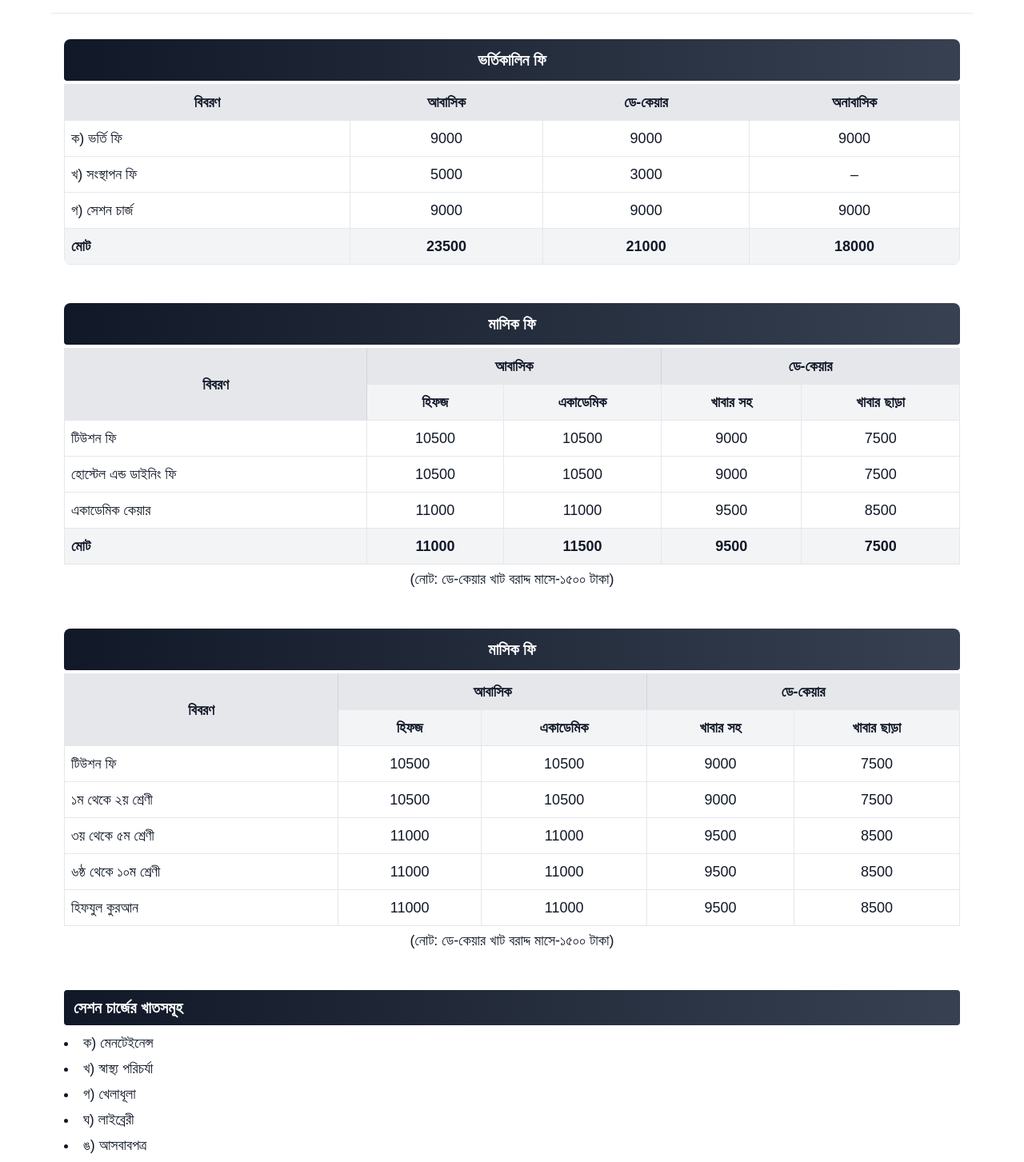
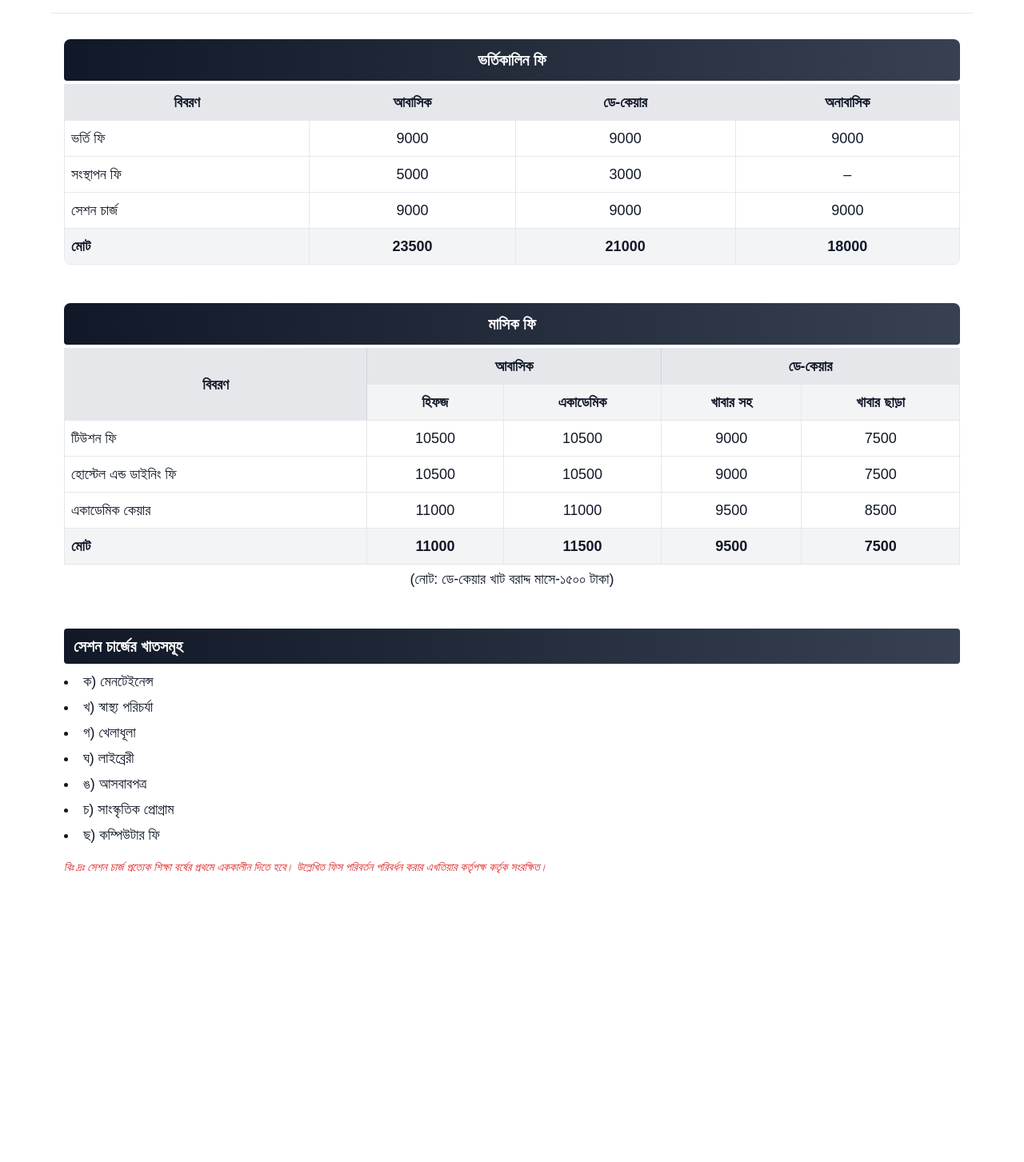
Before and after one commit to arifbillah0156/DAMM, a Next.js app: page /AdmissionFee in a window 1280 px wide. Shown: the top 1453 px of the page at 80% size. After the commit the page ends 1158 px from the top, so only its background shows below. Built offline with nearby package versions, Linux system fonts and the light colour scheme; a web font is replaced by a local one.

Commit message:
editq4cx45a4ca

```diff
--- a/app/AdmissionFee/page.jsx
+++ b/app/AdmissionFee/page.jsx
@@ -23,9 +23,9 @@ export default function AdmissionFees() {
                     </thead>
                     <tbody>
                         {[
-                            ["ক) ভর্তি ফি", 9000, 9000, 9000],
-                            ["খ) সংস্থাপন ফি", 5000, 3000, "–"],
-                            ["গ) সেশন চার্জ", 9000, 9000, 9000],
+                            ["ভর্তি ফি", 9000, 9000, 9000],
+                            ["সংস্থাপন ফি", 5000, 3000, "–"],
+                            ["সেশন চার্জ", 9000, 9000, 9000],
                             ["মোট", 23500, 21000, 18000],
                         ].map(([title, res, nonres, daycare], idx) => (
                             <tr
@@ -45,7 +45,7 @@ export default function AdmissionFees() {
 
             {/* আবাসন ও খাবার খরচ */}
             <div className="overflow-x-auto mb-12 rounded-lg">
-                <h3 className="text-xl font-semibold mb-1 bg-gradient-to-r from-gray-900 to-gray-700 text-white py-3 rounded text-center">
+                <h3 className="text-xl max-w-full font-semibold mb-1 bg-gradient-to-r from-gray-900 to-gray-700 text-white py-3 rounded text-center">
                     মাসিক ফি
                 </h3>
                 <table className="table-auto w-full border border-gray-300">
@@ -84,45 +84,7 @@ export default function AdmissionFees() {
             </div>
 
 
-            {/* আবাসন ও খাবার খরচ */}
-            <div className="overflow-x-auto mb-12 rounded-lg">
-                <h3 className="text-xl font-semibold mb-1 bg-gradient-to-r from-gray-900 to-gray-700 text-white py-3 rounded text-center">
-                    মাসিক ফি
-                </h3>
-                <table className="table-auto w-full border border-gray-300">
-                    <thead>
-                        <tr className="bg-gray-200">
-                            <th rowSpan="2" className="border p-2 text-center align-middle border-r-gray-300">বিবরণ</th>
-                            <th colSpan="2" className="border p-2 text-center border-r-gray-300">আবাসিক</th>
-                            <th colSpan="2" className="border p-2 text-center">ডে-কেয়ার</th>
-                        </tr>
-                        <tr className="bg-gray-100">
-                            <th className="border p-2 text-center">হিফজ</th>
-                            <th className="border p-2 text-center">একাডেমিক</th>
-                            <th className="border p-2 text-center">খাবার সহ</th>
-                            <th className="border p-2 text-center">খাবার ছাড়া</th>
-                        </tr>
-                    </thead>
-                    <tbody>
-                        {[
-                            ["টিউশন ফি", 10500, 10500, 9000, 7500],
-                            ["১ম থেকে ২য় শ্রেণী", 10500, 10500, 9000, 7500],
-                            ["৩য় থেকে ৫ম শ্রেণী", 11000, 11000, 9500, 8500],
-                            ["৬ষ্ঠ থেকে ১০ম শ্রেণী", 11000, 11000, 9500, 8500],
-                            ["হিফযুল কুরআন", 11000, 11000, 9500, 8500],
-                        ].map(([label, hifz, academic, mealWith, mealWithout], idx) => (
-                            <tr key={idx}>
-                                <td className="border p-2">{label}</td>
-                                <td className="border p-2 text-center">{hifz}</td>
-                                <td className="border p-2 text-center">{academic}</td>
-                                <td className="border p-2 text-center">{mealWith}</td>
-                                <td className="border p-2 text-center">{mealWithout}</td>
-                            </tr>
-                        ))}
-                    </tbody>
-                </table>
-                <p className="text-center mt-1">(নোট: ডে-কেয়ার খাট বরাদ্দ মাসে-১৫০০ টাকা)</p>
-            </div>
+
 
 
             {/* সেশন চার্জের খাতসমূহ */}
```
